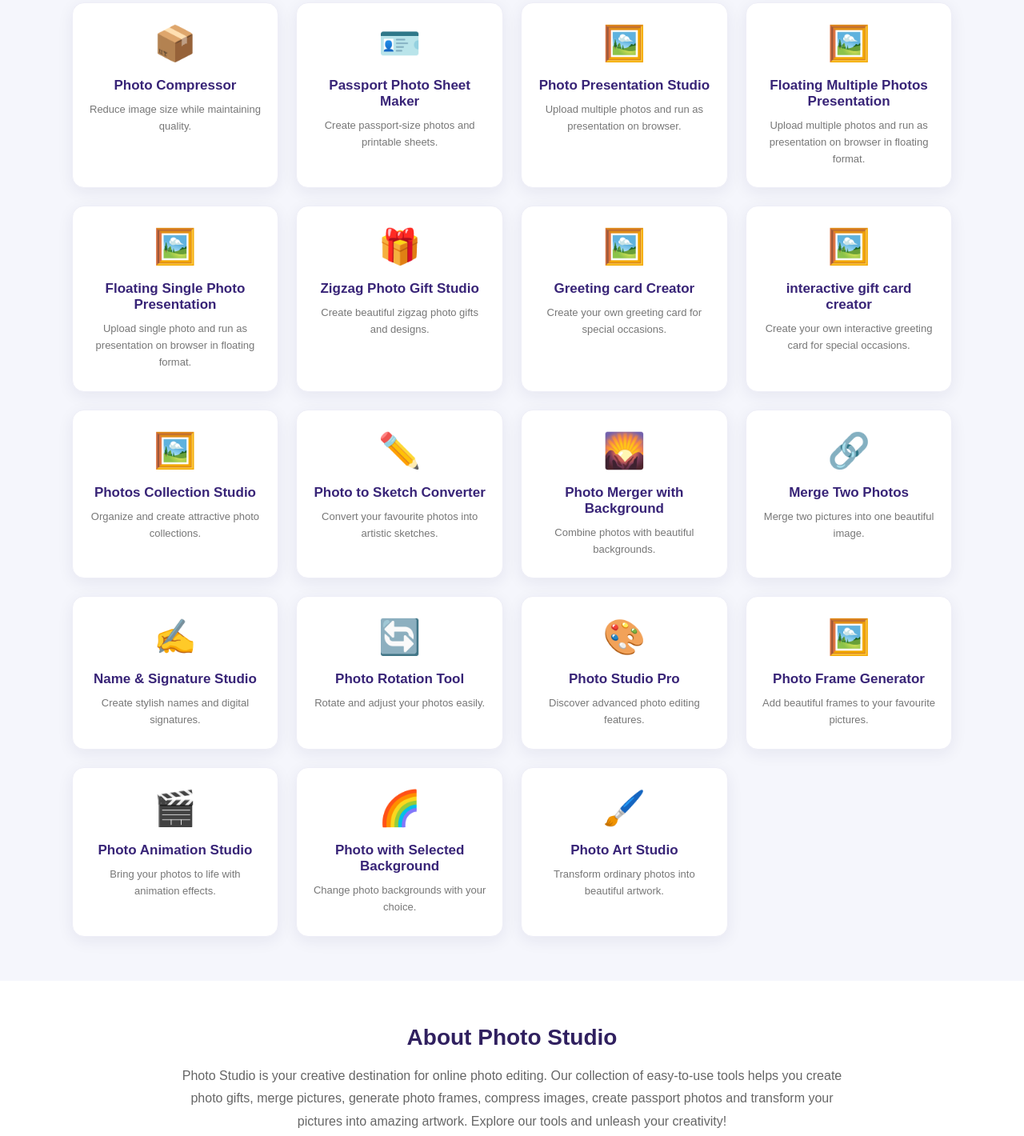
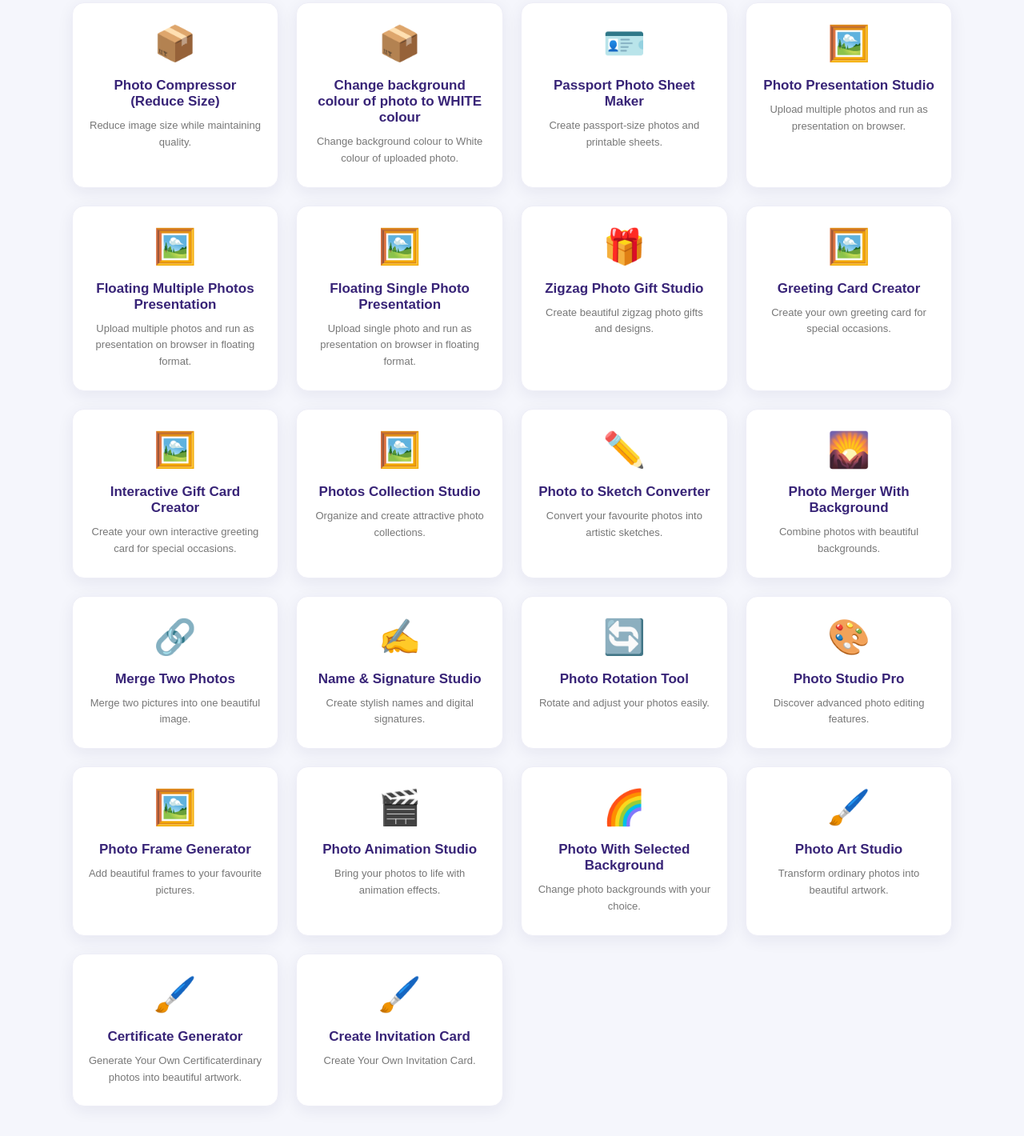
Before and after one commit to ashutoshvpujari1-pixel/photo-studio, a plain HTML site: page index.html in a window 1280 px wide. Shown: the part 218-1638 px from the top of the page at 80% size. Drawn offline with Linux system fonts and the light colour scheme.

Commit message:
Update index.html

```diff
--- a/index.html
+++ b/index.html
@@ -312,8 +312,14 @@ footer a {
 
         <a class="tool-card" href="photo_compressor.html">
             <div class="tool-icon">📦</div>
-            <h3>Photo Compressor</h3>
+            <h3>Photo Compressor (Reduce Size)</h3>
             <p>Reduce image size while maintaining quality.</p>
+        </a>
+
+	<a class="tool-card" href="PhotoToWhiteBackgroundStudio.html">
+            <div class="tool-icon">📦</div>
+            <h3>Change background colour of photo to WHITE colour</h3>
+            <p>Change background colour to White colour of uploaded photo.</p>
         </a>
 
         <a class="tool-card" href="PassportPhotoSheetMaker.html">
@@ -348,14 +354,14 @@ footer a {
 
 	<a class="tool-card" href="greeting_card_creator.html">
             <div class="tool-icon">🖼️</div>
-            <h3>Greeting card Creator</h3>
+            <h3>Greeting Card Creator</h3>
             <p>Create your own greeting card for special occasions.</p>
         </a>
 
 
 	<a class="tool-card" href="interactive_gift_card_creator.html">
             <div class="tool-icon">🖼️</div>
-            <h3>interactive gift card creator</h3>
+            <h3>Interactive Gift Card Creator</h3>
             <p>Create your own interactive greeting card for special occasions.</p>
         </a>
 
@@ -374,7 +380,7 @@ footer a {
 
         <a class="tool-card" href="photo_merger_with_background.html">
             <div class="tool-icon">🌄</div>
-            <h3>Photo Merger with Background</h3>
+            <h3>Photo Merger With Background</h3>
             <p>Combine photos with beautiful backgrounds.</p>
         </a>
 
@@ -416,7 +422,7 @@ footer a {
 
         <a class="tool-card" href="Photo_with_selected_background.html">
             <div class="tool-icon">🌈</div>
-            <h3>Photo with Selected Background</h3>
+            <h3>Photo With Selected Background</h3>
             <p>Change photo backgrounds with your choice.</p>
         </a>
 
@@ -425,6 +431,19 @@ footer a {
             <h3>Photo Art Studio</h3>
             <p>Transform ordinary photos into beautiful artwork.</p>
         </a>
+
+	<a class="tool-card" href="Certificate_Generator.html">
+            <div class="tool-icon">🖌️</div>
+            <h3>Certificate Generator</h3>
+            <p>Generate Your Own Certificaterdinary photos into beautiful artwork.</p>
+        </a>
+
+	<a class="tool-card" href="Invitation_Maker.html">
+            <div class="tool-icon">🖌️</div>
+            <h3>Create Invitation Card</h3>
+            <p>Create Your Own Invitation Card.</p>
+        </a>
+
 
         <div class="no-results" id="noResults">
             No matching tools found. Please try another search.
```
